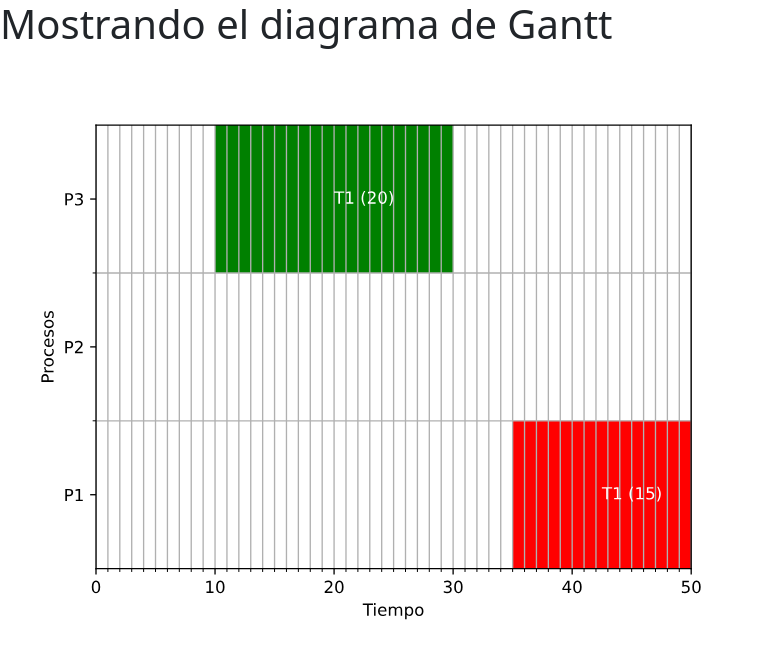
After one commit to jayan04mcc/SO_TRABAJO_FINAL, a Flask app: page /gantt_diagram in a window 1280 px wide. The commit adds this page. Shown: the top 659 px of the page, without its empty margins (0-761 px from the left). Run offline with Flask 3, Linux system fonts and the light colour scheme.

Commit message:
Se logra mostrar el diagrama de Gantt de ejemplo

```diff
--- a/gantt.py
+++ b/gantt.py
@@ -29,25 +29,30 @@ gantt.grid(True, axis='y', which='minor')
 
 # Etiquetas de máquinas:
 gantt.set_yticks(np.arange(hbar/2, hbar*nmaq - hbar/2 + hbar,
-                           hbar))
+                            hbar))
 gantt.set_yticklabels(maquinas)
 
 # Función para armar tareas:
 def agregar_tarea(t0, d, maq, nombre, color):
-    # Índice de la máquina:
+# Índice de la máquina:
     imaq = maquinas.index(maq)
     # Posición de la barra:
     gantt.broken_barh([(t0, d)], (hbar*imaq, hbar),
-                      facecolors=(color))
+                        facecolors=(color))
     # Posición del texto:
     gantt.text(x=(t0 + d/2), y=(hbar*imaq + hbar/2),
-                  s=f"{nombre} ({d})", va='center', color='white')
+                    s=f"{nombre} ({d})", va='center', color='white')
 
 # Agregamos dos tareas de ejemplo:
 agregar_tarea(35, 15, "P1", "T1", "r")
 agregar_tarea(10, 20, "P3", "T1", "g")
 
-# Ploteamos
+
+# Guarda la imagen en la ruta especificada
+ruta_imagen = "static/img/gantt.svg"
+fig.savefig(ruta_imagen)
+
+# Cierra la figura para liberar memoria
+plt.close(fig)
+
 #plt.show()
-
-fig.savefig("gantt_chart.png", bbox_inches='tight', dpi=150)
--- a/index.py
+++ b/index.py
@@ -1,7 +1,10 @@
-from flask import Flask, render_template
+from flask import Flask, render_template, send_from_directory
+import os
+import subprocess
+
 from x import lista_procesos
 from fcfs import procesos, respuestas
-
+#from gantt import mostrar
 
 app = Flask(__name__)
 
@@ -10,10 +13,17 @@ app = Flask(__name__)
 def principal():
     return render_template("index.html", procesos=lista_procesos, resultados=procesos, tiempos=respuestas) #buscara la vista y la mostrara
 
-#definiendo otra ruta
-@app.route("/contacto")
-def contacto():
-    return "Esta es la pagina de contacto"
+@app.route('/gantt_diagram', methods=['GET', 'POST'])
+def gantt_diagram():
+    # Aquí puedes ejecutar tu función o archivo de Python
+    # Por ejemplo, para ejecutar un archivo:
+    os.system('python gantt.py')
+    # En este ejemplo, simplemente servimos un archivo de imagen estático como respuesta
+    return render_template("gantt.html")
+
+
+
+
 
 if __name__ == "__main__":
     app.run(debug=True)
--- /dev/null
+++ b/static/css/gantt.css
@@ -0,0 +1,3 @@
+.diagrama{
+    width: 60%;
+}
--- a/templates/base.html
+++ b/templates/base.html
@@ -5,6 +5,7 @@
     <meta name="viewport" content="width=device-width, initial-scale=1.0">
     <title>{%block title%}{%endblock%}</title>
     <link href="https://cdn.jsdelivr.net/npm/bootstrap@5.3.2/dist/css/bootstrap.min.css" rel="stylesheet" integrity="sha384-T3c6CoIi6uLrA9TneNEoa7RxnatzjcDSCmG1MXxSR1GAsXEV/Dwwykc2MPK8M2HN" crossorigin="anonymous">
+    <link rel="stylesheet" href="static/css/gantt.css">
 </head>
 <body>
     {%block body%}
--- /dev/null
+++ b/templates/gantt.html
@@ -0,0 +1,7 @@
+{%extends "./base.html" %}
+{%block title%}Diagrama de Gantt{%endblock%}
+{%block body%}
+<h1>Mostrando el diagrama de Gantt</h1>
+ <!-- Mostrar la imagen -->
+<img src="static/img/gantt.svg" alt="Gantt Diagram" class="diagrama">
+{%endblock%}
```
Also changed, not shown: main.py (deleted, +0 -42 lines), templates/index.html (+7 -2 lines), gantt_chart.png (deleted), static/img/gantt.svg (added).
